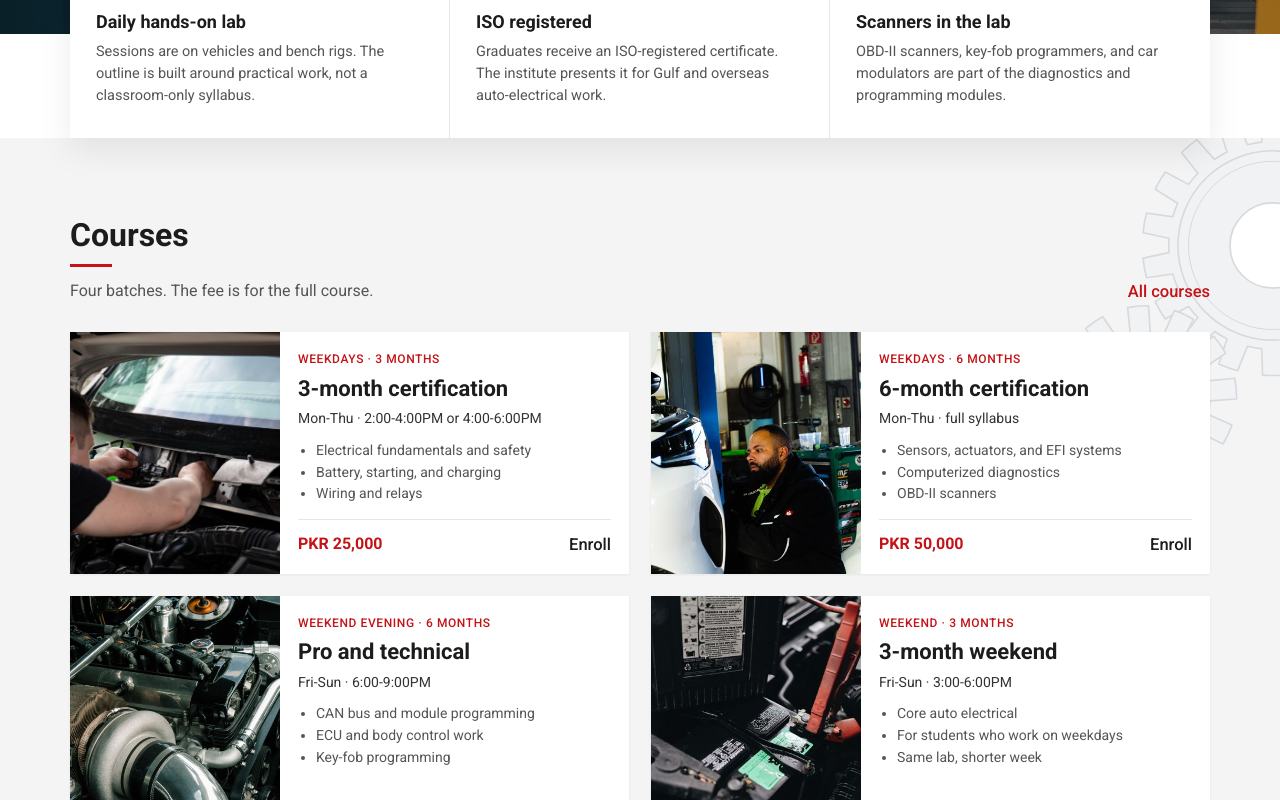
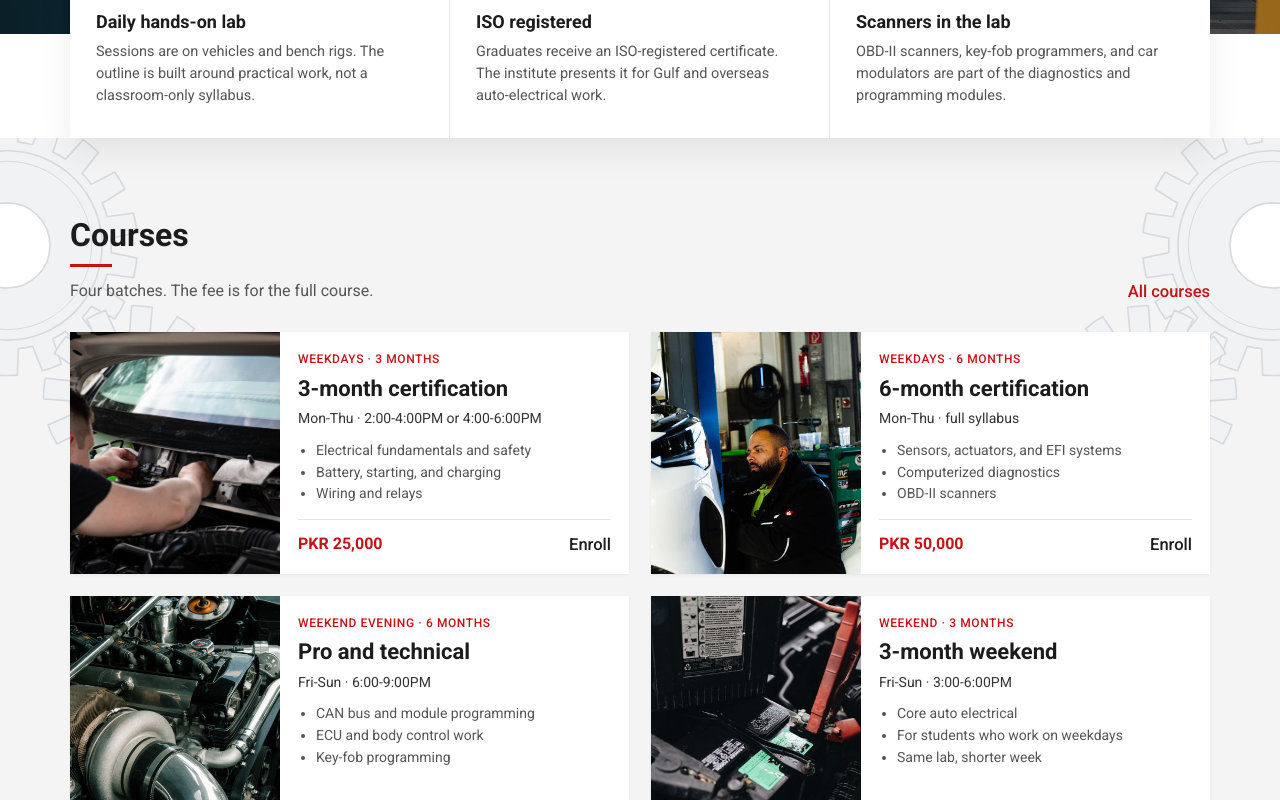
Before and after one commit to hanzlahsfc/EFI-Portal, a Next.js app: page / in a window 1280 px wide. Shown: the part 660-1460 px from the top of the page. Built offline with nearby package versions, Linux system fonts and the light colour scheme; no server answers.

Commit message:
Gear clusters in both top corners of every light section

```diff
--- a/app/globals.css
+++ b/app/globals.css
@@ -508,4 +508,4 @@ table a { color: var(--red); }
 }
 
 /* Gear/circuit watermark — sits on --paper, covered by dark sections */
-body { background-image: url("/assets/efi-gears.svg"); background-repeat: no-repeat; background-position: right -170px top 40px; background-size: 460px; }
+body { background-image: url("/assets/efi-gears.svg"), url("/assets/efi-gears-left.svg"); background-repeat: no-repeat; background-position: right -170px top 40px, left -170px top 40px; background-size: 460px, 460px; }
--- a/app/harness.css
+++ b/app/harness.css
@@ -412,8 +412,12 @@ button.ed-enroll { border: 0; cursor: pointer; font-family: inherit; }
 }
 
 /* Gear watermark: one cluster per light section, alternating sides */
-.ed-courses, .ed-time { background-image: url("/assets/efi-gears.svg"); background-repeat: no-repeat; background-position: right -170px top -70px; background-size: 460px; }
-.ed-learn, .ed-after { background-image: url("/assets/efi-gears-left.svg"); background-repeat: no-repeat; background-position: left -170px top -70px; background-size: 460px; }
+.ed-courses, .ed-time, .ed-learn, .ed-after {
+  background-image: url("/assets/efi-gears.svg"), url("/assets/efi-gears-left.svg");
+  background-repeat: no-repeat;
+  background-position: right -170px top -70px, left -170px top -70px;
+  background-size: 460px, 460px;
+}
 @media (max-width: 720px) {
-  .ed-courses, .ed-time, .ed-learn, .ed-after { background-size: 300px; }
+  .ed-courses, .ed-time, .ed-learn, .ed-after { background-size: 300px, 300px; }
 }
```
